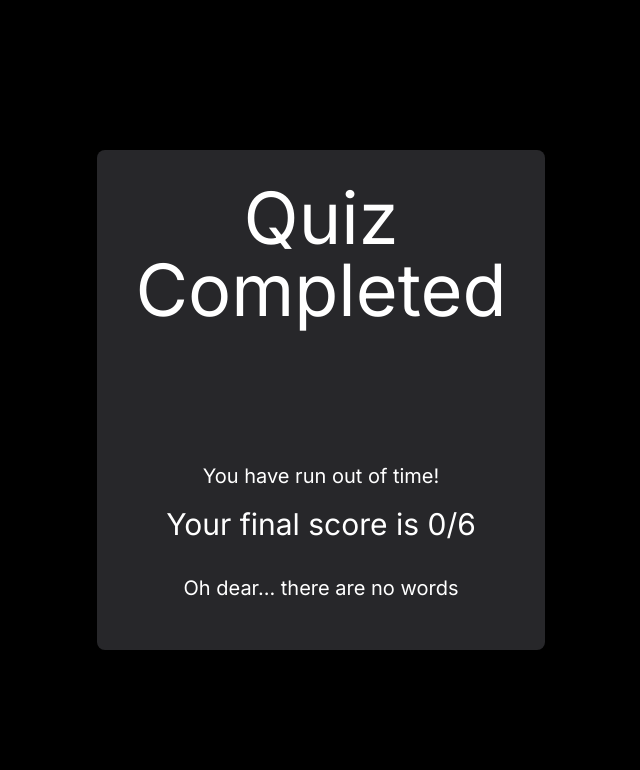
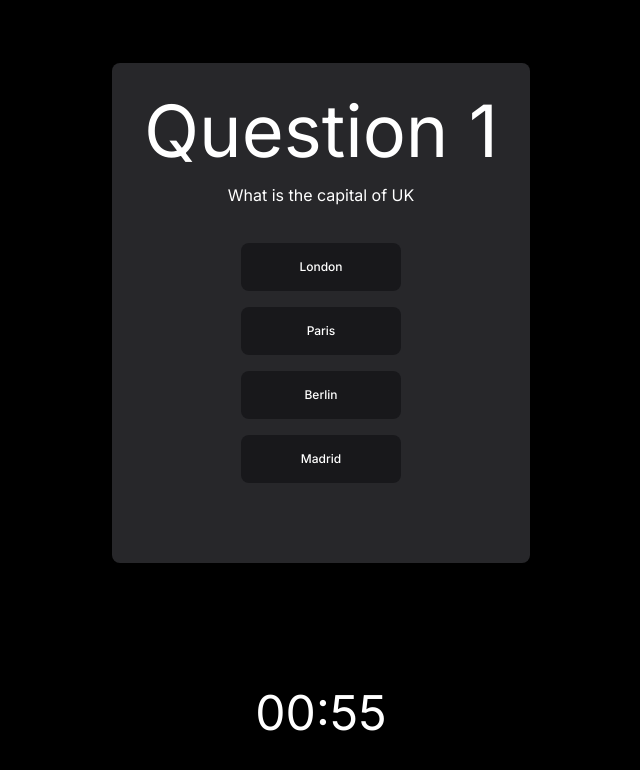
Before and after one commit to puyanwei/quiz, a Next.js app: page /quiz in a window 1280 px wide. Shown: the top 770 px of the page, without its empty margins (319-959 px from the left). Built offline with nearby package versions, Linux system fonts and the light colour scheme.

Commit message:
Revert timer back to 60 seconds after changing it for testing purposes

```diff
--- a/src/components/pages/QuizPage/index.tsx
+++ b/src/components/pages/QuizPage/index.tsx
@@ -35,7 +35,7 @@ export function QuizPage({ className = "", testId = "quiz-page" }: QuizPageProps
           currentQuestion={currentQuestion}
           handleClick={handleClick}
         >
-          <CountdownTimer duration={5} onTimerEnd={() => handleTimerEnd()} />
+          <CountdownTimer duration={60} onTimerEnd={() => handleTimerEnd()} />
         </QuestionCard>
       ) : (
         <EndGameCard score={score} totalQuestions={data.length} isTimeUp={isTimeUp} />
```
